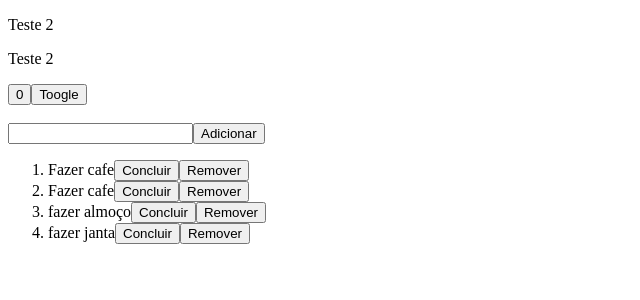
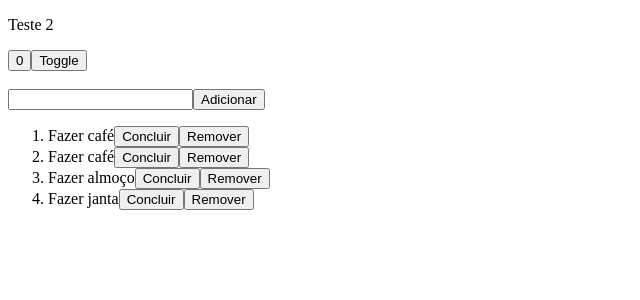
Before and after one commit to gustavogregorio1986/curso-react-base, a React (Vite) app: page / in a window 1280 px wide. Shown: the top 300 px of the page, without its empty margins (0-640 px from the left). Built offline with nearby package versions, Linux system fonts and the light colour scheme.

Commit message:
Desenvolver a lista completa comremover e compeltar

```diff
--- a/src/App.tsx
+++ b/src/App.tsx
@@ -1,70 +1,61 @@
 import { useState } from 'react';
-
+import { InputAdd } from './components/InputAdd';
+import { TodoItem } from './components/TodoItem';
 
 export function App() {
   const [count, setCount] = useState(0);
   const [hide, setHide] = useState(false);
   const [value, setValue] = useState('');
   const [list, setList] = useState([
-    {id: '1', label: 'Fazer cafe',complete: false},
-    {id: '2', label: 'Fazer cafe',},
-    {id: '3', label: 'fazer almoço',complete: false},
-    {id: '4', label: 'fazer janta',complete: false},
+    { id: '1', label: 'Fazer café', complete: false },
+    { id: '2', label: 'Fazer café', complete: false }, // corrigido
+    { id: '3', label: 'Fazer almoço', complete: false },
+    { id: '4', label: 'Fazer janta', complete: false },
   ]);
-   //if(hide) return null;
+
+  const handlerAdd = (value: string) => {
+    setList([
+      ...list,
+      { id: `${list.length + 1}`, label: value, complete: false }
+    ]);
+    setValue('');
+  };
 
   return (
     <div>
-
-       {hide && <p>Teste 1</p>}
-       {!hide && <p>Teste 2</p>}
-
-       {hide
-          ? <p>Teste 1</p>
-          : <p>Teste 2</p>
-       }
+      {hide ? <p>Teste 1</p> : <p>Teste 2</p>}
 
       <button onClick={() => setCount(count + 1)}>
         {count}
       </button>
       <button onClick={() => setHide(!hide)}>
-         Toogle
-       </button>
-       <br/>
-       <br/>
-       <input value={value} onChange={(e) => setValue(e.target.value)} />
-       <button onClick={() => {
-        setList([
-            ...list,
-            { id: `${list.length + 1}`, label:value, complete: false }]);
-            setValue('');
-       }}>
-          Adicionar
+        Toggle
       </button>
 
+      <br /><br />
 
+      <InputAdd onAdd={handlerAdd} />
 
       <ol>
         {list.map((ListItem) => (
-          <li key={ListItem.id}>
-            {ListItem.label}
-
-            {ListItem.complete ? 'concluido': ''}
-
-            <button onClick={() => {
-                setList([...list.map(item => item.id === ListItem.id ? {...item, complete: true} : item)]);
-            }}>
-              Concluir
-            </button>
-            <button onClick={() => {
-                setList([...list.filter(item => item.id !== ListItem.id)]);
-            }}>
-              Remover
-            </button>
-          </li>
-
+          <TodoItem
+            key={ListItem.id}
+            id={ListItem.id}
+            label={ListItem.label}
+            complete={ListItem.complete}
+            onComplete={() =>
+              setList(list.map(item =>
+                item.id === ListItem.id
+                  ? { ...item, complete: true }
+                  : item
+              ))
+            }
+            onRemove={() =>
+              setList(list.filter(item => item.id !== ListItem.id))
+            }
+          />
         ))}
       </ol>
     </div>
-  )
+  );
 }
--- /dev/null
+++ b/src/components/InputAdd.tsx
@@ -0,0 +1,23 @@
+import { useState } from "react";
+
+interface InputAddProps {
+    onAdd(vale: string):void;
+}
+
+export const InputAdd  = (props: InputAddProps) => {
+    const [value, setValue] = useState('');
+
+    const handleAdd = () => {
+        props.onAdd(value);
+        setValue('');
+    }
+
+    return (
+        <div>
+            <input value={value} onChange={(e) => setValue(e.target.value)} />
+            <button onClick={handleAdd}>
+          Adicionar
+       </button>
+        </div>
+    );
+}
--- /dev/null
+++ b/src/components/TodoItem.tsx
@@ -0,0 +1,29 @@
+interface ITodoItemProps {
+  id: string;
+  label: string;
+  complete?: boolean;
+  onRemove():void;
+  onComplete():void;
+}
+
+
+
+export const TodoItem = ({ id, label, complete, onRemove, onComplete }: ITodoItemProps) => {
+
+
+
+    return(
+         <li key={id}>
+            {label}
+
+            {complete ? 'concluido': ''}
+
+            <button onClick={onComplete}>
+              Concluir
+            </button>
+            <button onClick={onRemove}>
+              Remover
+            </button>
+          </li>
+    );
+};
```
Lines whose indentation alone changed are shown as unchanged.
